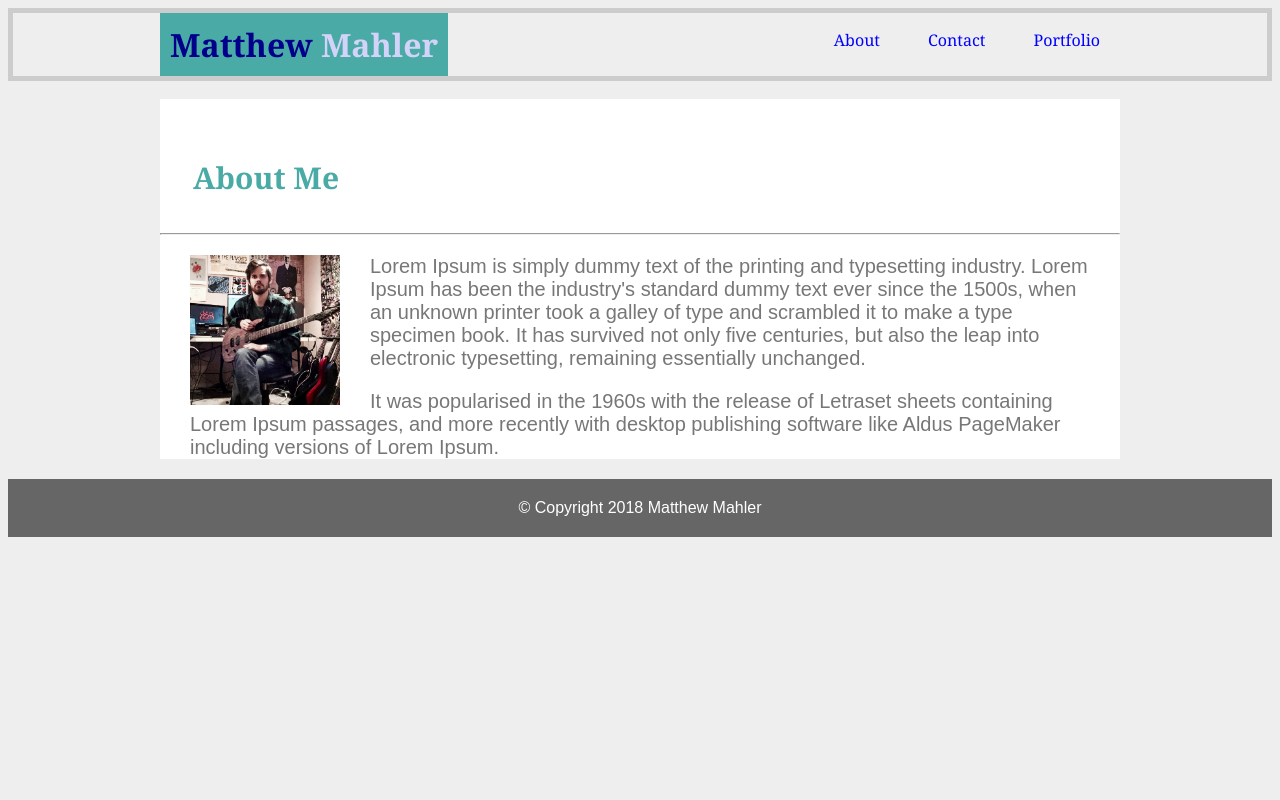
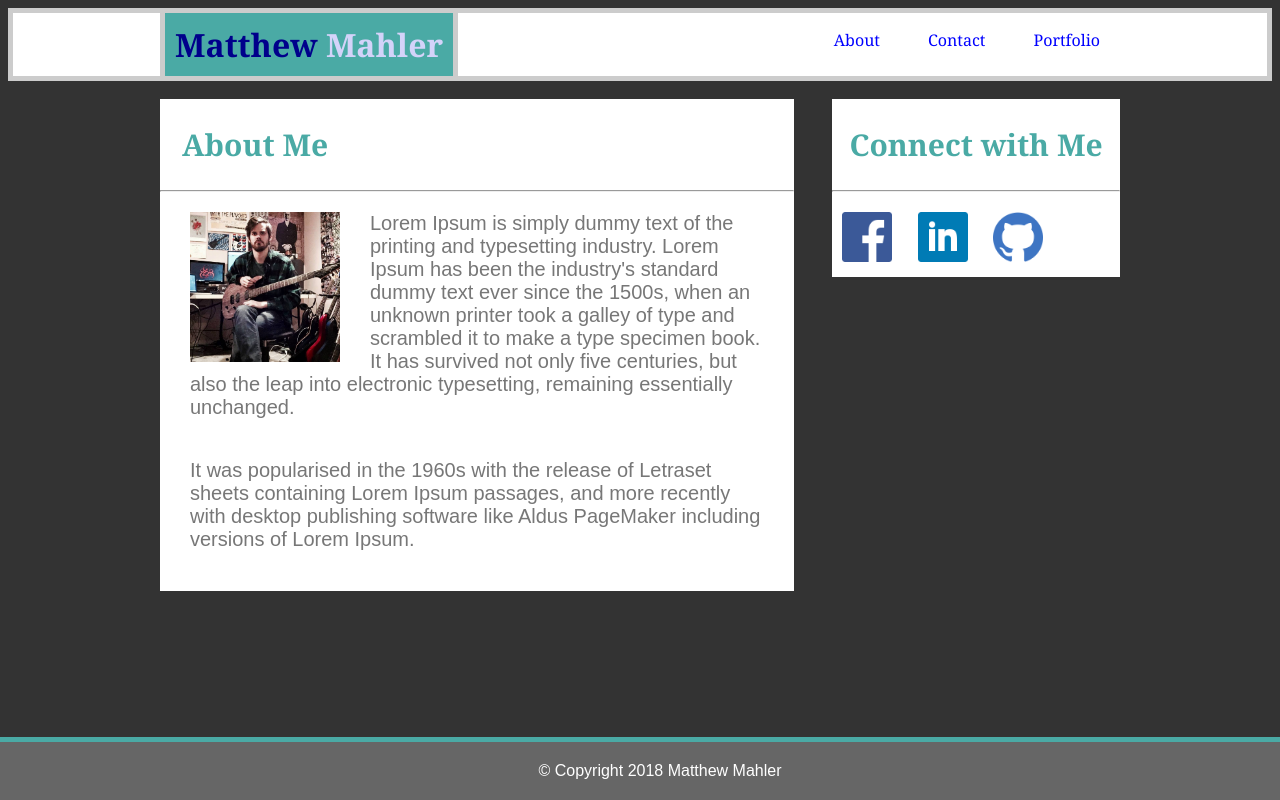
Before and after one commit to matthewmahler/Basic-Portfolio, a plain HTML site: page index.html in a window 1280 px wide. Drawn offline with Linux system fonts and the light colour scheme.

Commit message:
more things

```diff
--- a/assets/css/style.css
+++ b/assets/css/style.css
@@ -1,6 +1,6 @@
 body {
   font-family: sans-serif;
-  background-color: #eee;
+  background-color: rgb(51, 51, 51);
 }
 
 h1 {
@@ -12,9 +12,8 @@ h1 {
 
 h2 {
   font-family: 'Georgia', Times, "Times New Roman", serif;
-  padding: 10px;
   text-align: center;
-  width: 20%;
+  width: 30%;
   color: #4aaaa5;
 }
 
@@ -37,19 +36,31 @@ li a {
 
 header {
   font-family: Georgia, 'Times New Roman', Times, serif;
-  background-color: #red;
   border-color: #cccccc;
   display: block;
   margin: auto;
   border: solid #cccccc 5px;
   width: auto;
+  background: white;
+  padding: 0;
+
 }
 
 footer {
   text-align: center;
   padding: 20px;
   background-color: #666666;
+  border-top: #4aaaa5 solid 5px;
   color: #ffffff;
+  position: fixed;
+  left: 0;
+  bottom: 0;
+  width: 100%;
+}
+
+#logo {
+  border: solid #cccccc;
+  border-width: 0 5px 0 5px;
 }
 
 #logo h1 a,
@@ -99,18 +110,24 @@ h1 a:hover {
   margin: 0 auto;
   font-family: 'Arial', 'Helvetica Neue', Helvetica, sans-serif;
   font-size: 125%;
-  background-color: #ffffff;
+  background-color: #eee;
   color: #777777;
 }
 
 #main {
-  width: 960px;
+  width: 66%;
+  float: left;
   background-color: #ffffff;
 }
 
+#social {
+  width: 30%;
+  background-color: #ffffff;
+  float: right;
+}
+
 #about {
-  width: 900px;
-  padding: 0 30px;
+  padding: 0 30px 20px;
 }
 
 #profile {
@@ -118,17 +135,13 @@ h1 a:hover {
   float: left;
 }
 
-#header {
-  background: #eee;
-  margin: 0;
-  padding: 0;
-}
+
 
 #header-inner {
   margin: 0 auto;
   padding: 00px;
   width: 960px;
-  background: #eee;
+  background: white;
 }
 
 #logo {
@@ -136,6 +149,21 @@ h1 a:hover {
   width: auto;
   float: left;
   background-color: #4aaaa5;
+}
+
+#connect {
+  width: auto;
+  padding: 0 10px;
+}
+
+#icons {
+  width: auto;
+  height: auto;
+  align-items: center;
+}
+
+.icons {
+  padding: 10px;
 }
 
 .clr {
--- a/index.html
+++ b/index.html
@@ -9,7 +9,7 @@
 
 <body>
 
-  <header id="header">
+  <header>
     <div id="header-inner">
       <div id="logo">
         <h1>
@@ -35,17 +35,12 @@
       <div class="clr"></div>
     </div>
   </header>
-
-<br>
-
+  <br>
   <div id="wrapper">
-
-    <br>
 
     <div id="main">
       <h2>About Me</h2>
       <hr>
-
       <p id="about">
         <img id="profile" src="assets/images/thaumiel.jpg" alt="some loser" height="150" width="150"> Lorem Ipsum is simply dummy text of the printing and typesetting industry. Lorem Ipsum has been the industry's standard
         dummy text ever since the 1500s, when an unknown printer took a galley of type and scrambled it to make a type specimen
@@ -58,11 +53,23 @@
 
       </p>
     </div>
-
+    <div id="social">
+      <h2 id="connect">
+        Connect with Me
+      </h2>
+      <hr>
+      <div id="icons">
+        <img class="icons" src="assets/images/fb.png" alt="facebook" height="50" width="50">
+        <img class="icons" src="assets/images/li.png" alt="linkedin" height="50" width="50">
+        <img class="icons" src="assets/images/gh.png" alt="github" height="50" width="50">
+      </div>
+    </div>
   </div>
+  <br>
   <footer>
     &copy Copyright 2018 Matthew Mahler
   </footer>
+
 </body>
 
 </html>
```
Also changed, not shown: assets/images/fb.png (added), assets/images/gh.png (added), assets/images/li.png (added).
